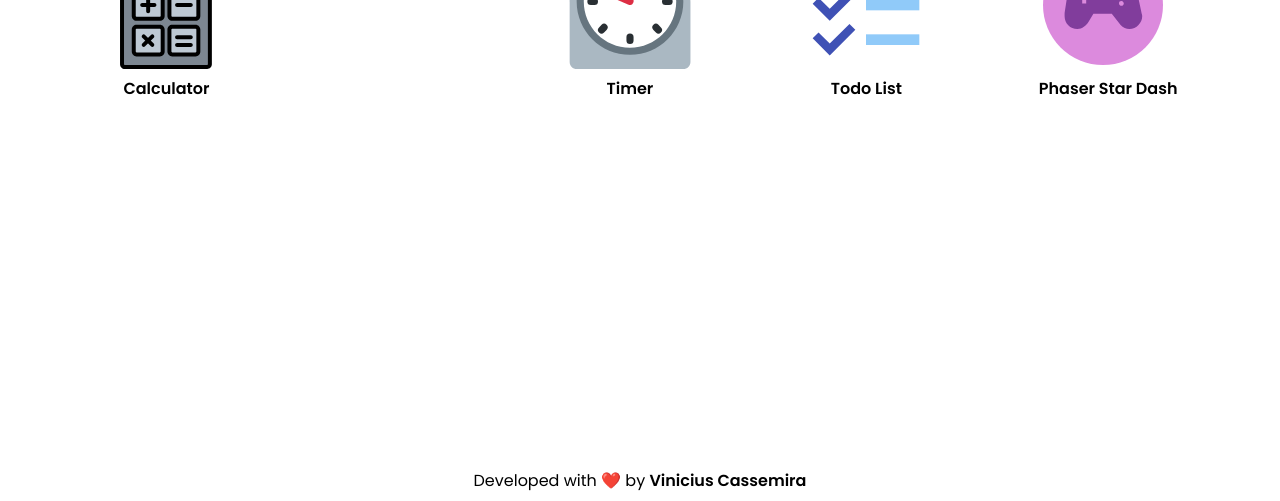
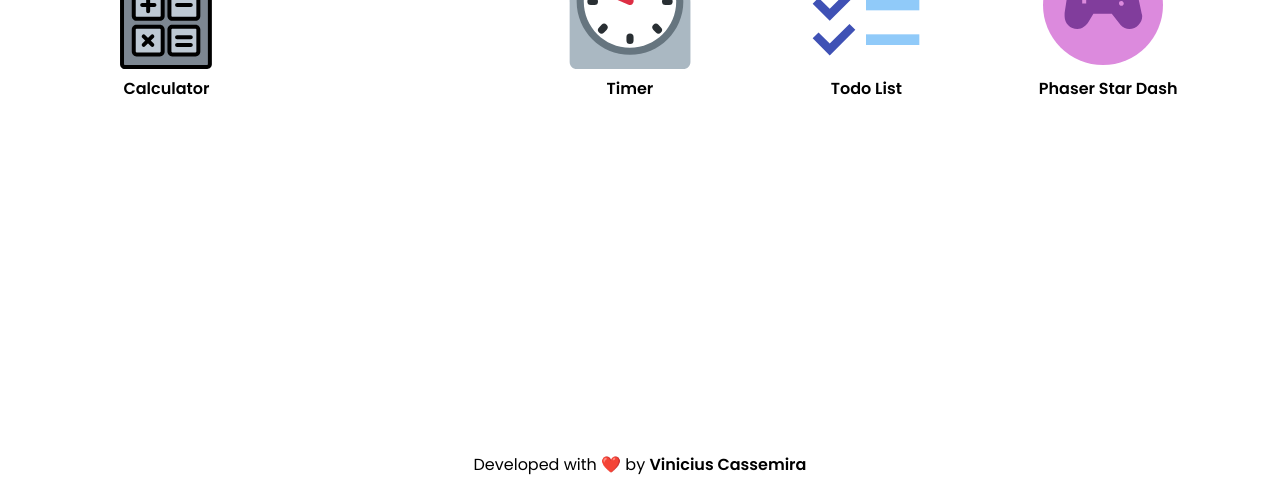
Before and after one commit to ViniciusCassemira/javascript-projects, a plain HTML site: page index.html in a window 1280 px wide. Shown: the part 299-800 px from the top of the page. Drawn offline with Linux system fonts and the light colour scheme; a script that the page names is missing.

Commit message:
docs: Create readme.md and fix footer

```diff
--- a/src/style.css
+++ b/src/style.css
@@ -28,7 +28,7 @@ body{
 
 footer{
     text-align: center;
-    margin-bottom: 0.5rem;
+    margin-bottom: 1.5rem;
 }
 
 h1{
```
Also changed, not shown: src/site.png (added), 1 other file.
